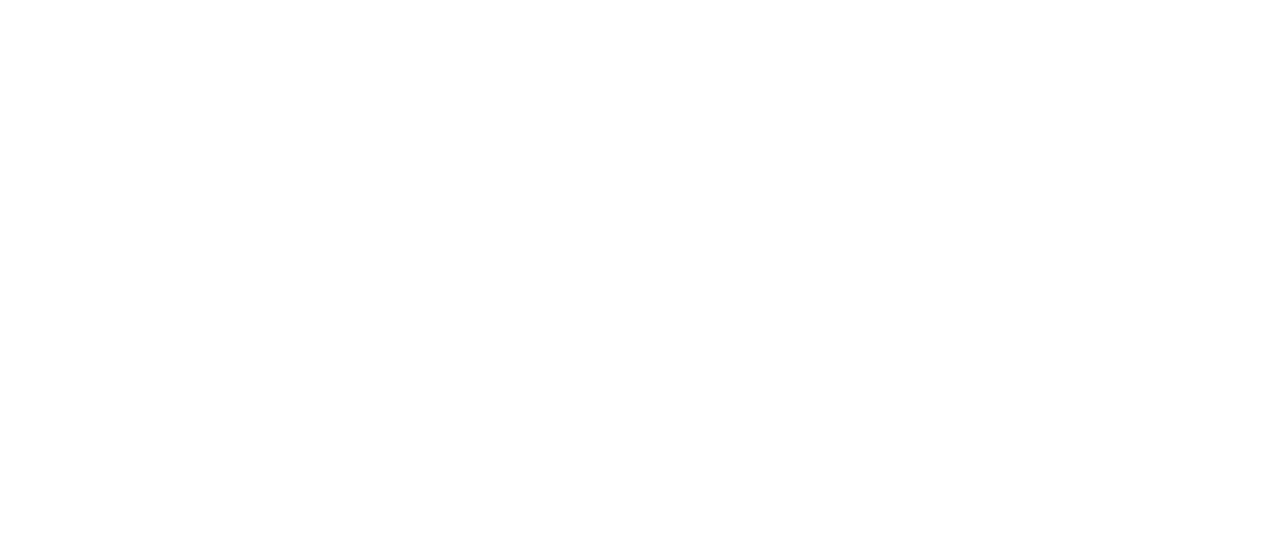
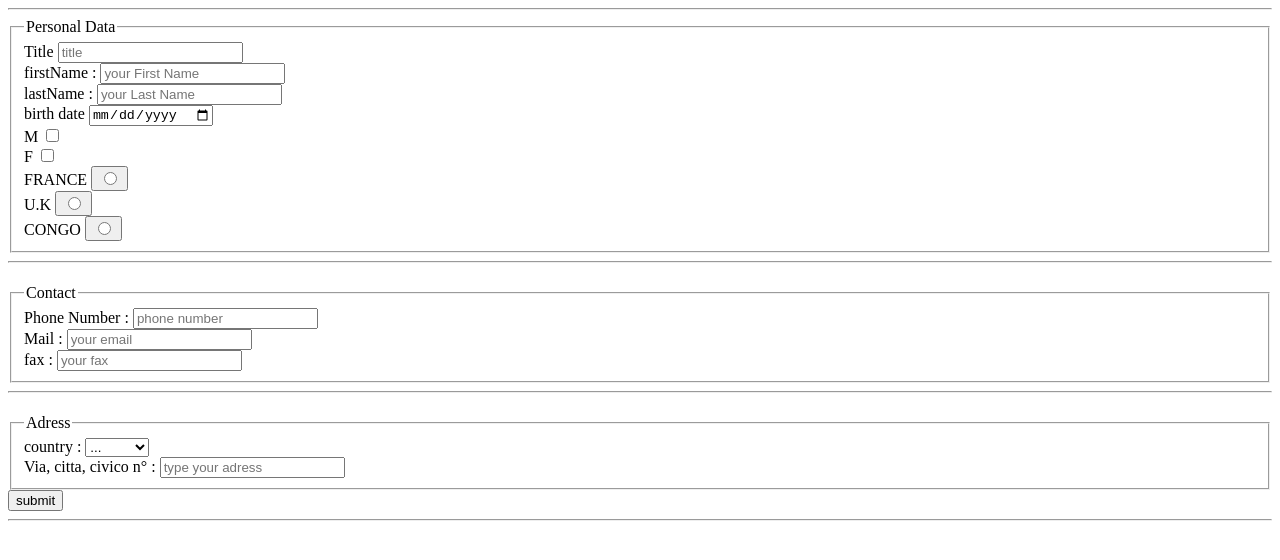
Before and after one commit to PowerCoders-Milan/css-ex-3---style-the-form-cryoAngel, a plain HTML site: page index.html in a window 1280 px wide. Drawn offline with Linux system fonts and the light colour scheme.

Commit message:
editing input

```diff
--- a/index.html
+++ b/index.html
@@ -1,3 +1,69 @@
-<!--  Style this form accrding to the image.
-      Extra points: Create your own style in
-      yourstyle.html  -->
+<!DOCTYPE html>
+<html>
+<body>
+    <div>
+    <hr>
+    <form action="">
+        <fieldset>
+            <legend>Personal Data</legend>
+        <label for="title">Title</label>
+        <input type="text" id="title" placeholder="title"><br>
+        <label for="firstName">firstName :</label>
+        <input type="fname" id="firstName" placeholder="your First Name"><br>
+        <label for="lastName">lastName :</label>
+        <input type="lname" id="lastName" placeholder="your Last Name"><br>
+        <label for="birthDate">birth date</label>
+        <input type="date"><br>
+        <label for="male">M</label>
+        <input type="checkbox" value="male"><br>
+        <label for="female">F</label>
+        <input type="checkbox" value="female"><br>
+        <label for="country">FRANCE</label>
+        <button><input type="radio" value="france"></button><br>
+        <label for="country">U.K</label>
+        <button><input type="radio" value="U.K"></button><br>
+        <label for="Country">CONGO</label>
+        <button><input type="radio" value="CONGO"></button><br>
+    </fieldset>
+    </form>
+    </div>
+    <hr>
+    <div>
+        <h1></h1>
+        <form action="">
+            <fieldset>
+            <legend>Contact</legend>
+            <label for="tel">Phone Number :</label>
+            <input type="tel" id="tel" placeholder="phone number"><br>
+            <label for="email">Mail :</label>
+            <input type="email" id="email" placeholder="your email"><br>
+            <label for="fax">fax :</label>
+            <input type="number" id="fax" placeholder="your fax"><br>
+        </fieldset>
+    </form>
+        </div>
+        <hr>
+        <div>
+            <h1></h1>
+            <form action="">
+                <fieldset>
+                    <legend>Adress</legend>
+                <label for="country">country :</label>
+                <select name="" id="country">
+                    <option value="">...</option>
+                    <option value="italy">Italy</option>
+                    <option value="france">France</option>
+                    <option value="congo">Congo</option>
+                    <option value="japan">Japan</option>
+                </select><br>
+                <label for="adress">Via, citta, civico n° :</label>
+                <input type="text" id="adress" placeholder="type your adress">
+               <!-- <label for="">lastName :</label>
+                <input type="text" placeholder="your Last Name">-->
+            </fieldset>
+            </form>
+            <input type="Submit" value="submit">
+            </div>
+</body>
+  <hr>
+</html>
--- a/style.css
+++ b/style.css
@@ -1 +1,50 @@
 /* Use Selectors and attributes for the HTML design */
+hr{
+    border-top: 10px solid rgb(0, 0, 0);
+}
+div{
+    padding: 20px;
+    margin: 50px;
+}
+input[type=text]{
+    width: 100%;
+  padding: 12px 20px;
+  margin: 8px 0;
+  display: inline-block;
+  border: 1px solid #ccc;
+  border-radius: 4px;
+  box-sizing: border-box;
+}
+input[type=fname]{
+    width: 100%;
+  padding: 12px 20px;
+  margin: 8px 0;
+  display: inline-block;
+  border: 1px solid #ccc;
+  border-radius: 4px;
+  box-sizing: border-box;
+}
+input[type=lname]{
+    width: 100%;
+  padding: 12px 20px;
+  margin: 8px 0;
+  display: inline-block;
+  border: 1px solid #ccc;
+  border-radius: 4px;
+  box-sizing: border-box;
+}
+input[type=date]{
+    width: 100%;
+    padding: 12px 20px;
+    margin: 8px 0;
+    display: inline-block;
+    border: 1px solid #ccc;
+    border-radius: 4px;
+    box-sizing: border-box;
+}
+input[type=checkbox]{
+
+}
+input[type=checkbox]{
+
+}
```
